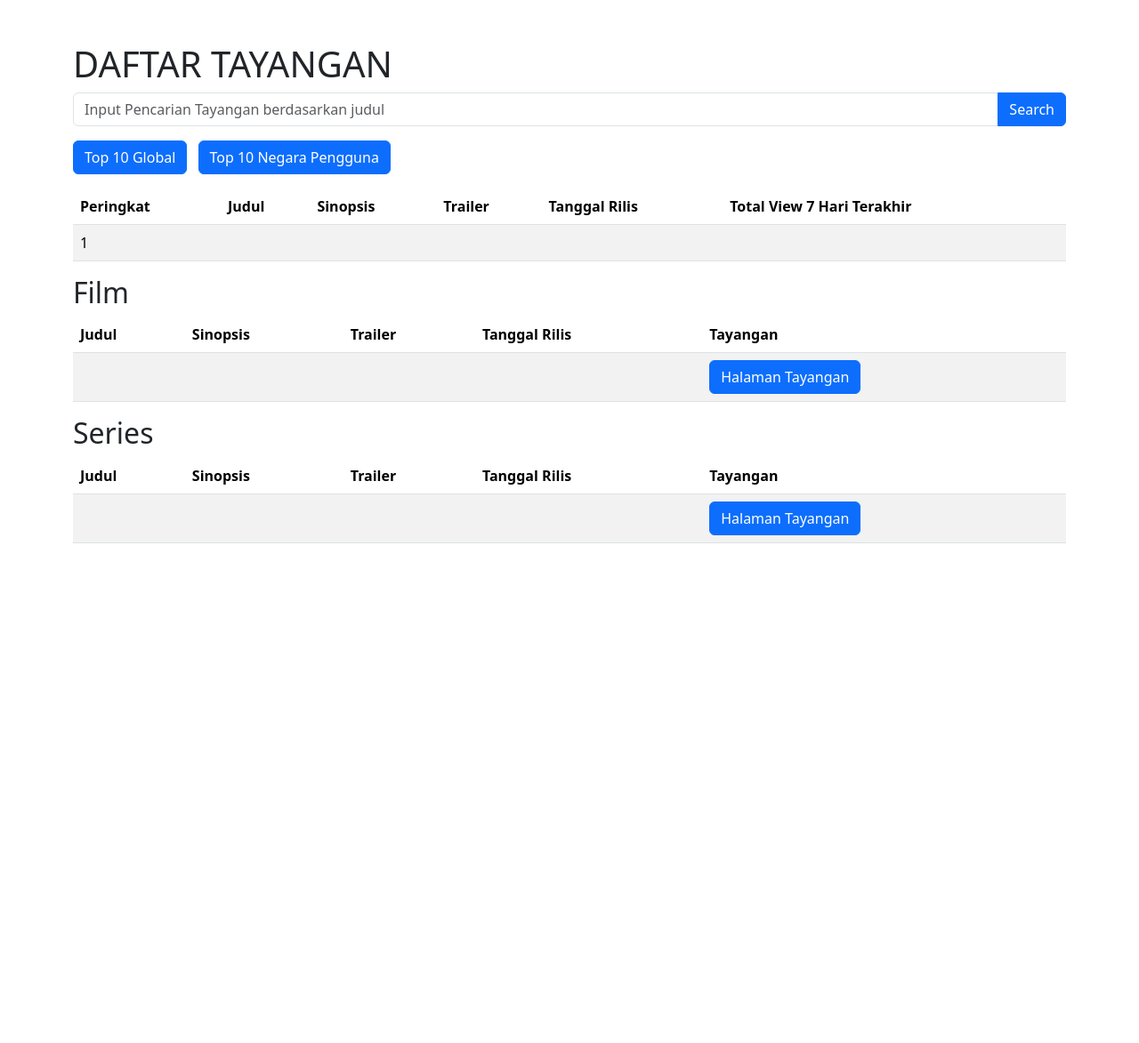
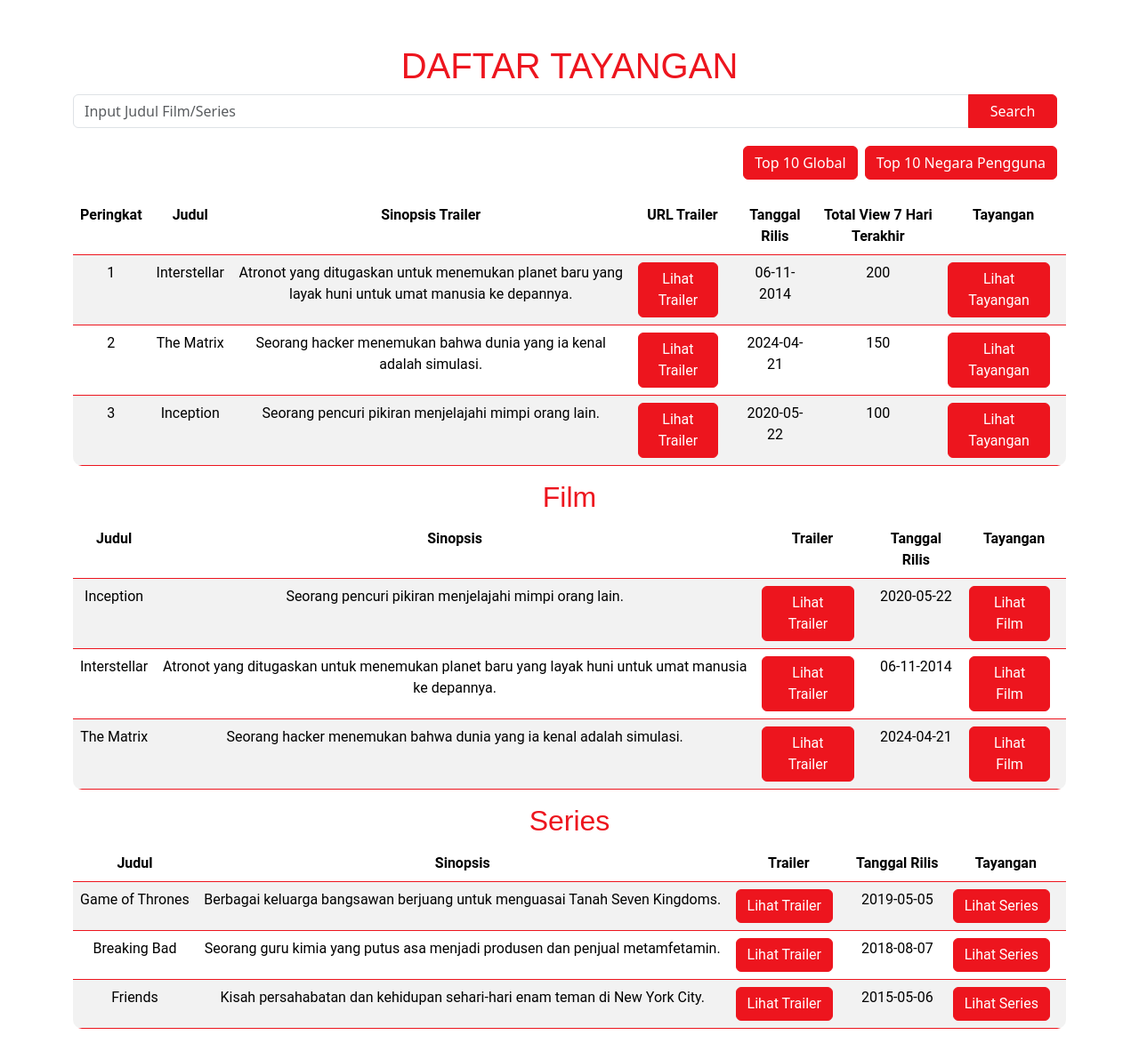
Before and after one commit to Pacilflix-A6/pacilflix, a Django app: template tayangan/templates/tayangan.html in a window 1280 px wide. Shown: the whole page at 89% size. Before the commit the page ends 611 px from the top, so only its background shows below. Run offline with Django 3.2, Linux system fonts and the light colour scheme; the template is opened without the code that fills it, so the values that code supplies are empty.

Commit message:
Add styles to tayangan.html

```diff
--- a/tayangan/templates/tayangan.html
+++ b/tayangan/templates/tayangan.html
@@ -1,25 +1,106 @@
 
 {% extends 'base.html' %}
+{% load static %}
 
 {% block meta %}
 {% endblock meta %}
 
 {% block content %}
-<body>
-    <div class="container mt-5">
+<style>
+    /* Konten Container */
+    .container {
+        margin-top: 50px;
+    }
+
+    /* Input Pencarian */
+    .input-group {
+        width: 100%;
+        margin-bottom: 20px;
+        flex-grow: 1;
+    }
+
+    /* Opsi Top 10 */
+    .btn-primary {
+        margin-right: 10px;
+        background-color: #ED151E;
+        border-color: #ED151E;
+    }
+
+    /* Tabel Tayangan Terbaik */
+    table {
+        width: 100%;
+        border-collapse: collapse;
+        margin-bottom: 20px;
+        border-radius: 10px; /* Mengatur sudut ujung tabel */
+        overflow: hidden; /* Menghindari overflow dari border-radius */
+    }
+
+    th, td {
+        padding: 10px;
+        border-bottom: 1px solid #ED151E;
+        text-align: center;
+        font-family: 'Roboto';
+    }
+
+    th {
+        background-color: #f2f2f2;
+        vertical-align: top;
+    }
+
+    td {
+        color: #f2f2f2;
+    }
+
+    .modal-text {
+        color: #000000;
+    }
+
+    /* Modal */
+    .modal-dialog {
+        max-width: 800px;
+    }
+
+    h1, h2, h3 {
+        color: #ED151E;
+        font-family: 'Bebas Neue', sans-serif;
+        text-align: center;
+    }
+
+    .d-flex {
+        display: flex;
+    }
+
+    .justify-content-between {
+        justify-content: space-between;
+    }
+
+    .align-items-center {
+        align-items: center;
+    }
+
+    .flex-column {
+        flex-direction: column;
+    }
+
+</style>
+
+<div class="container">
     <h1>DAFTAR TAYANGAN</h1>
 
     <!-- Input Pencarian Tayangan -->
-        <div class="input-group mb-3">
-            <input type="text" class="form-control" placeholder="Input Pencarian Tayangan berdasarkan judul" id="searchInput">
-            <button class="btn btn-primary" type="button" id="searchButton">Search</button>
+    <div class="input-group" style="display: flex;">
+        <input type="text" class="form-control" placeholder="Input Judul Film/Series" id="searchInput" style="flex-grow: 1;">
+        <button class="btn btn-primary" type="button" id="searchButton" style="width: 100px;">Search</button>
     </div>
 
     <!-- Opsi Top 10 -->
-        <div class="mb-3">
+    <div class="d-flex justify-content-end mt-3">
         <button type="button" class="btn btn-primary me-2">Top 10 Global</button>
         <button type="button" class="btn btn-primary">Top 10 Negara Pengguna</button>
     </div>
+
+    <!-- Spasi -->
+    <div style="margin-bottom: 20px;"></div>
 
     <!-- Tabel Tayangan Terbaik -->
     <table class="table table-striped">
@@ -27,21 +108,41 @@
             <tr>
                 <th>Peringkat</th>
                 <th>Judul</th>
-                    <th>Sinopsis</th>
-                    <th>Trailer</th>
+                <th>Sinopsis Trailer</th>
+                <th>URL Trailer</th>
                 <th>Tanggal Rilis</th>
                 <th>Total View 7 Hari Terakhir</th>
+                <th>Tayangan</th>
             </tr>
         </thead>
         <tbody>
             <!-- Data tayangan terbaik -->
             <tr>
                 <td>1</td>
-                    <td><data></td>
-                    <td><data></td>
-                    <td><data></td>
-                    <td><data></td>
-                    <td><data></td>
+                <td>Interstellar</td>
+                <td>Atronot yang ditugaskan untuk menemukan planet baru yang layak huni untuk umat manusia ke depannya.</td>
+                <td><button type="button" class="btn btn-primary">Lihat Trailer</button></td>
+                <td>06-11-2014</td>
+                <td>200</td>
+                <td><button type="button" class="btn btn-primary">Lihat Tayangan</button></td>
+            </tr>
+            <tr>
+                <td>2</td>
+                <td>The Matrix</td>
+                <td>Seorang hacker menemukan bahwa dunia yang ia kenal adalah simulasi. </td>
+                <td><button type="button" class="btn btn-primary">Lihat Trailer</button></td>
+                <td>2024-04-21</td>
+                <td>150</td>
+                <td><button type="button" class="btn btn-primary">Lihat Tayangan</button></td>
+            </tr>
+            <tr>
+                <td>3</td>
+                <td>Inception</td>
+                <td>Seorang pencuri pikiran menjelajahi mimpi orang lain.</td>
+                <td><button type="button" class="btn btn-primary">Lihat Trailer</button></td>
+                <td>2020-05-22</td>
+                <td>100</td>
+                <td><button type="button" class="btn btn-primary">Lihat Tayangan</button></td>
             </tr>
             <!-- ⋮ Baris lainnya ⋮ -->
         </tbody>
@@ -63,13 +164,27 @@
         <tbody>
             <!-- Data film -->
             <tr>
-                    <td><data></td>
-                    <td><data></td>
-                    <td><data></td>
-                    <td><data></td>
-                    <td><button type="button" class="btn btn-primary">Halaman Tayangan</button></td>
+                <td>Inception</td>
+                <td>Seorang pencuri pikiran menjelajahi mimpi orang lain.</td>
+                <td><button type="button" class="btn btn-primary">Lihat Trailer</button></td>
+                <td>2020-05-22</td>
+                <td><button type="button" class="btn btn-primary">Lihat Film</button></td>
             </tr>
-                <!-- ⋮ Baris lainnya ⋮ -->
+            <!-- ⋮ baris lainnya ⋮ -->
+            <tr>
+                <td>Interstellar</td>
+                <td>Atronot yang ditugaskan untuk menemukan planet baru yang layak huni untuk umat manusia ke depannya.</td>
+                <td><button type="button" class="btn btn-primary">Lihat Trailer</button></td>
+                <td>06-11-2014</td>
+                <td><button type="button" class="btn btn-primary">Lihat Film</button></td>
+            </tr>
+            <tr>
+                <td>The Matrix</td>
+                <td>Seorang hacker menemukan bahwa dunia yang ia kenal adalah simulasi. </td>
+                <td><button type="button" class="btn btn-primary">Lihat Trailer</button></td>
+                <td>2024-04-21</td>
+                <td><button type="button" class="btn btn-primary">Lihat Film</button></td>
+            </tr>
         </tbody>
     </table>
 
@@ -89,32 +204,65 @@
         <tbody>
             <!-- Data series -->
             <tr>
-                    <td><data></td>
-                    <td><data></td>
-                    <td><data></td>
-                    <td><data></td>
-                    <td><button type="button" class="btn btn-primary">Halaman Tayangan</button></td>
+                <td>Game of Thrones</td>
+                <td>Berbagai keluarga bangsawan berjuang untuk menguasai Tanah Seven Kingdoms.</td>
+                <td><button type="button" class="btn btn-primary">Lihat Trailer</button></td>
+                <td>2019-05-05</td>
+                <td><button type="button" class="btn btn-primary">Lihat Series</button></td>
             </tr>
             <!-- ⋮ Baris lainnya ⋮ -->
+            <tr>
+                <td>Breaking Bad</td>
+                <td>Seorang guru kimia yang putus asa menjadi produsen dan penjual metamfetamin.</td>
+                <td><button type="button" class="btn btn-primary">Lihat Trailer</button></td>
+                <td>2018-08-07</td>
+                <td><button type="button" class="btn btn-primary">Lihat Series</button></td>
+            </tr>
+            <tr>
+                <td>Friends</td>
+                <td>Kisah persahabatan dan kehidupan sehari-hari enam teman di New York City.</td>
+                <td><button type="button" class="btn btn-primary">Lihat Trailer</button></td>
+                <td>2015-05-06</td>
+                <td><button type="button" class="btn btn-primary">Lihat Series</button></td>
+            </tr>
         </tbody>
     </table>
 </div>
 
-    <!-- Fitur search -->
+<!-- Fitur Search -->
 <div class="modal fade" id="searchModal" tabindex="-1" aria-labelledby="searchModalLabel" aria-hidden="true">
     <div class="modal-dialog">
         <div class="modal-content">
-                <div class="modal-header">
+            <div class="modal-header" style="background-color: #000000; color: #ED151E;">
                 <h5 class="modal-title" id="searchModalLabel">HASIL PENCARIAN</h5>
                 <button type="button" class="btn-close" data-bs-dismiss="modal" aria-label="Close"></button>
             </div>
             <div class="modal-body">
-                    <!-- Placeholder search -->
+                <table class="film-table">
+                    <thead>
+                        <tr>
+                            <th>Judul</th>
+                            <th>Sinopsis Trailer</th>
+                            <th>URL Trailer</th>
+                            <th>Tanggal Rilis Trailer</th>
+                            <th>Tanggal Rilis Trailer</th>
+                        </tr>
+                    </thead>
+                    <tbody>
+                        <tr>
+                            <td class="modal-text">Interstellar</td>
+                            <td class="modal-text">Atronot yang ditugaskan untuk menemukan planet baru yang layak huni untuk umat manusia ke depannya.</td>
+                            <td><button type="button" class="btn btn-primary">Lihat Trailer</button></td>
+                            <td class="modal-text">10-11-2024</td>
+                            <td><button type="button" class="btn btn-primary">Lihat Tayangan</button></td>
+                        </tr>
+                        <!-- Tambahkan baris untuk hasil pencarian lainnya di sini jika ada -->
+                    </tbody>
+                </table>
             </div>
         </div>
     </div>
 </div>
-</body>
 
 <script>
     document.getElementById('searchButton').addEventListener('click', function () {
```
Lines whose indentation alone changed are shown as unchanged.
